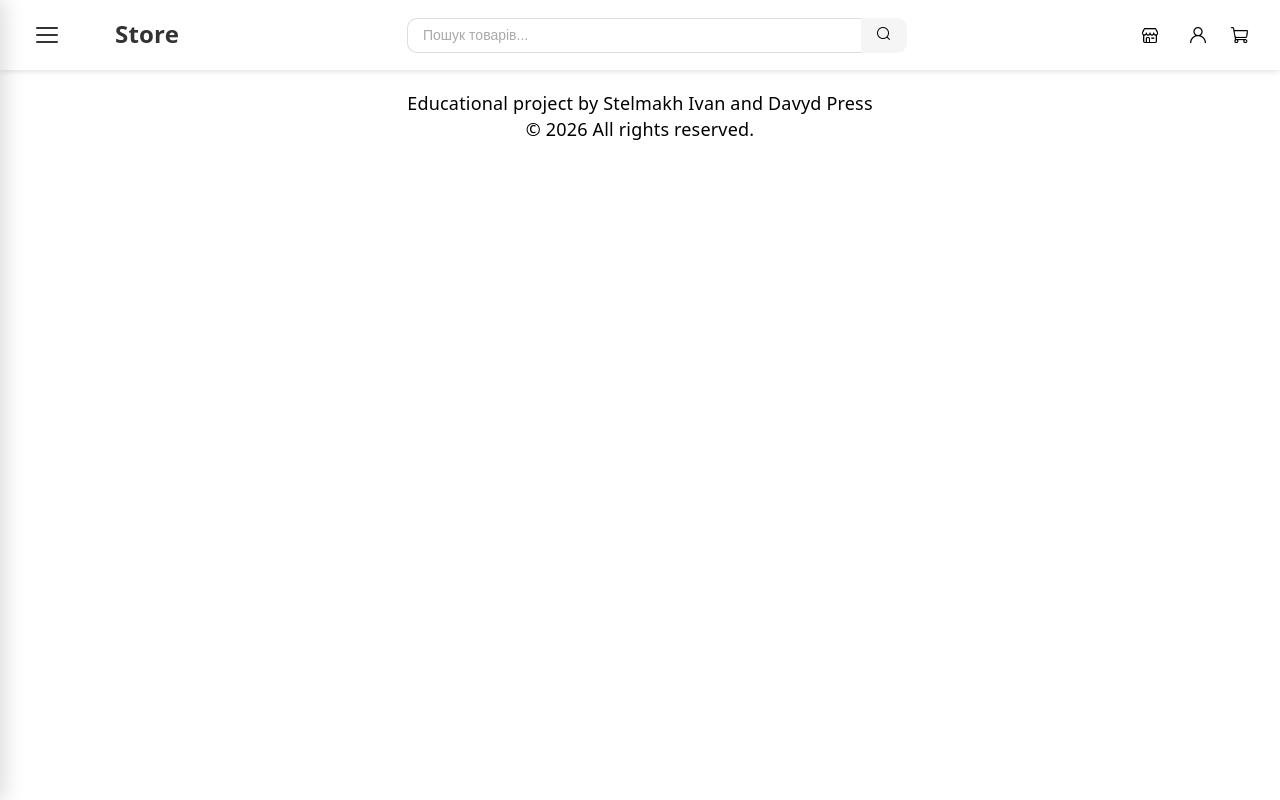
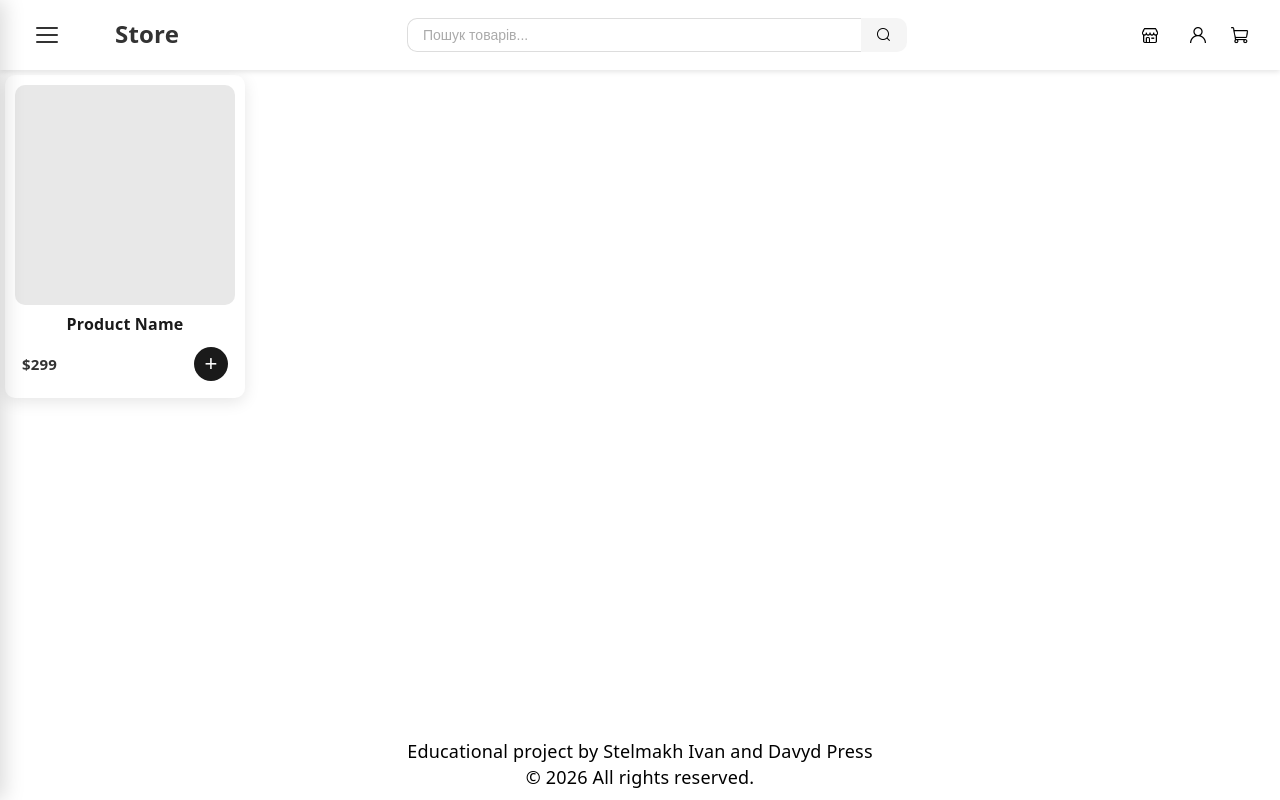
Before and after one commit to StelmakhIvan07/pr5-6-app, a React (Vite) app: page / in a window 1280 px wide. Built offline with nearby package versions, Linux system fonts and the light colour scheme.

Commit message:
page elems fix, adeed product card

```diff
--- a/src/App.jsx
+++ b/src/App.jsx
@@ -1,13 +1,16 @@
 // import { useState } from 'react'
 import './App.css'
 import Header from "./components/Header/Header";
+import Card from "./components/Menu/ProductCard/Card";
 import Footer from "./components/Footer/Footer";
-import Catalog from "./components/Menu/Catalog/Catalog";
 
 function App() {
   return (
-    <div>
+    <div style={{ display: "flex", flexDirection: "column", minHeight: "100vh" }}>
       <Header />
+      <main style={{ flex: 1 }}>
+        <Card />
+      </main>
       <Footer />
     </div>
   );
--- a/src/components/Footer/Footer.module.css
+++ b/src/components/Footer/Footer.module.css
@@ -1,6 +1,6 @@
 footer {
     background-color: #ffffff;
     color: #000000;
-    padding: 20px;
+    padding: 10px;
     text-align: center;
 }
--- a/src/components/Header/Header.module.css
+++ b/src/components/Header/Header.module.css
@@ -89,6 +89,7 @@
 
 .searchButton {
   padding: 8px 15px;
+  padding-bottom: 5px;
   background-color: whitesmoke;
   border: none;
   border-radius: 0 10px 10px 0;
--- /dev/null
+++ b/src/components/Menu/ProductCard/Card.jsx
@@ -0,0 +1,24 @@
+import "react";
+import styles from "./Card.module.css";
+
+function Card({ image, title, price }) {
+    return (
+        <div className={styles.card}>
+            <div className={styles.imageWrapper}>
+                {image
+                    ? <img src={image} alt={title} className={styles.cardImage} />
+                    : <div className={styles.imagePlaceholder} />
+                }
+            </div>
+            <div className={styles.cardBody}>
+                <h3 className={styles.cardTitle}>{title || "Product Name"}</h3>
+                <div className={styles.cardFooter}>
+                    <span className={styles.cardPrice}>{price || "$299"}</span>
+                    <button className={styles.addBtn} aria-label="Add to cart">+</button>
+                </div>
+            </div>
+        </div>
+    );
+}
+
+export default Card;
--- /dev/null
+++ b/src/components/Menu/ProductCard/Card.module.css
@@ -0,0 +1,97 @@
+.card {
+    background-color: #ffffff;
+    border-radius: 10px;
+    box-shadow: 0 4px 16px rgba(0, 0, 0, 0.1);
+    width: 220px;
+    overflow: hidden;
+    cursor: pointer;
+    transition: background-color 0.3s ease, box-shadow 0.3s ease;
+
+    padding: 10px;
+    margin: 5px;
+}
+
+.card:hover {
+    background-color: #7a92aa;
+    box-shadow: 0 8px 24px rgba(0, 0, 0, 0.18);
+}
+
+/* Зображення */
+.imageWrapper {
+    width: 100%;
+    aspect-ratio: 1 / 1;
+    overflow: hidden;
+    background-color: #f5f5f5;
+    border-radius: 10px;
+}
+
+.cardImage {
+    width: 100%;
+    height: 100%;
+    object-fit: cover;
+    display: block;
+}
+
+.imagePlaceholder {
+    width: 100%;
+    height: 100%;
+    background-color: #e8e8e8;
+}
+
+/* Контент під фото */
+.cardBody {
+    padding: 6px 7px 7px;
+}
+
+.cardTitle {
+    margin: 0 0 10px;
+    font-size: 16px;
+    font-weight: 700;
+    color: #1a1a1a;
+    transition: color 0.3s ease;
+}
+
+.card:hover .cardTitle {
+    color: #ffffff;
+}
+
+/* Нижня частина: ціна + кнопка */
+.cardFooter {
+    display: flex;
+    align-items: center;
+    justify-content: space-between;
+}
+
+.cardPrice {
+    font-size: 15px;
+    font-weight: 600;
+    color: #333;
+    transition: color 0.3s ease;
+}
+
+.card:hover .cardPrice {
+    color: #ffffff;
+}
+
+/* Кнопка "+" */
+.addBtn {
+    width: 34px;
+    height: 34px;
+    border-radius: 50%;
+    border: none;
+    background-color: #1a1a1a;
+    color: #ffffff;
+    font-size: 22px;
+    line-height: 1;
+    display: flex;
+    align-items: center;
+    justify-content: center;
+    cursor: pointer;
+    transition: background-color 0.2s ease, transform 0.15s ease;
+    flex-shrink: 0;
+}
+
+.addBtn:hover {
+    background-color: #444;
+    transform: scale(1.1);
+}
```
